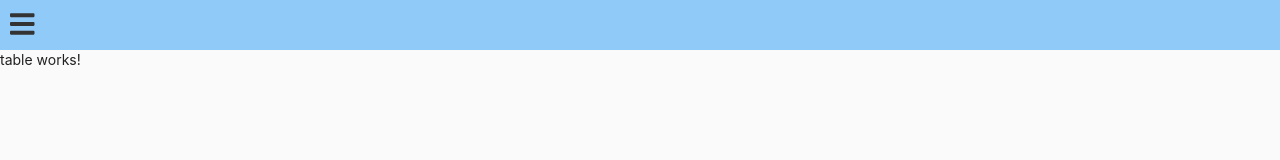
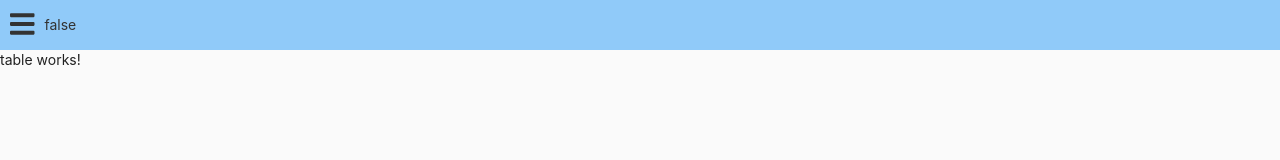
Before and after one commit to ElCattivo13/ECskat, an Angular app in the folder spa/: page / in a window 1280 px wide. Shown: the top 160 px of the page. Built offline with nearby package versions, Linux system fonts and the light colour scheme.

Commit message:
sidenav basic functionality

```diff
--- a/spa/src/app/app.component.html
+++ b/spa/src/app/app.component.html
@@ -1,4 +1,4 @@
-<ecs-header (barsClicked)="toggleSideMenu($event)"></ecs-header>
+<ecs-header [isOpen]="isSideMenuOpen" (barsClicked)="toggleSideMenu($event)"></ecs-header>
 <mat-sidenav-container class="mainContent">
   <mat-sidenav [(opened)]="isSideMenuOpen">
     <ecs-tablelist [isOpen]="isSideMenuOpen"></ecs-tablelist>
--- a/spa/src/app/components/header/header.component.html
+++ b/spa/src/app/components/header/header.component.html
@@ -1,4 +1,5 @@
 <div class="ecsHeader">
   <fa-icon *ngIf="!sidebarOpen" icon="bars" size="2x" (click)="barsClick(true)"></fa-icon>
   <fa-icon *ngIf="sidebarOpen" [icon]="faTimes" size="2x" (click)="barsClick(false)"></fa-icon>
+  <div>{{ isOpen }}</div>
 </div>
--- a/spa/src/app/components/header/header.component.ts
+++ b/spa/src/app/components/header/header.component.ts
@@ -1,4 +1,4 @@
-import { Component, EventEmitter, OnInit, Output } from '@angular/core';
+import { Component, EventEmitter, Input, OnInit, Output } from '@angular/core';
 import { faTimes } from "@fortawesome/free-solid-svg-icons";
 
 @Component({
@@ -8,6 +8,7 @@ import { faTimes } from "@fortawesome/free-solid-svg-icons";
 })
 export class HeaderComponent implements OnInit {
 
+  @Input() isOpen = false;
   @Output() barsClicked: EventEmitter<boolean> = new EventEmitter<boolean>();
 
   public sidebarOpen = false;
--- a/spa/src/app/components/tablelist/tablelist.component.ts
+++ b/spa/src/app/components/tablelist/tablelist.component.ts
@@ -7,7 +7,7 @@ import { Component, Input, OnInit } from '@angular/core';
 })
 export class TablelistComponent implements OnInit {
 
-  @Input() isOpen = false;;
+  @Input() isOpen = false;
 
   constructor() { }
 
```
